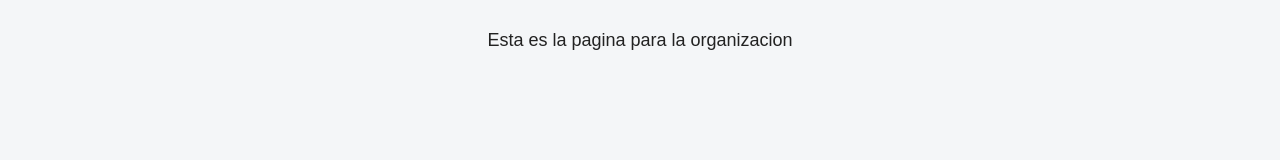
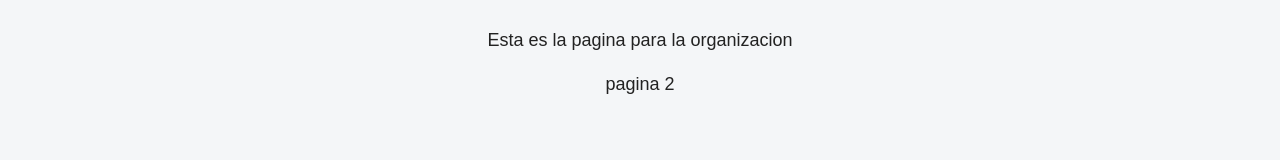
Before and after one commit to Fall31/wil-fork, a React (Vite) app: page / in a window 1280 px wide. Shown: the part 153-313 px from the top of the page. Built offline with nearby package versions, Linux system fonts and the light colour scheme.

Commit message:
Juan:feat(main):pagina 2

```diff
--- a/src/App.jsx
+++ b/src/App.jsx
@@ -12,6 +12,9 @@ function App() {
         <p>
           Esta es la pagina para la organizacion
         </p>
+        <p>
+          pagina 2
+        </p>
       </main>
 
       <footer>
```
